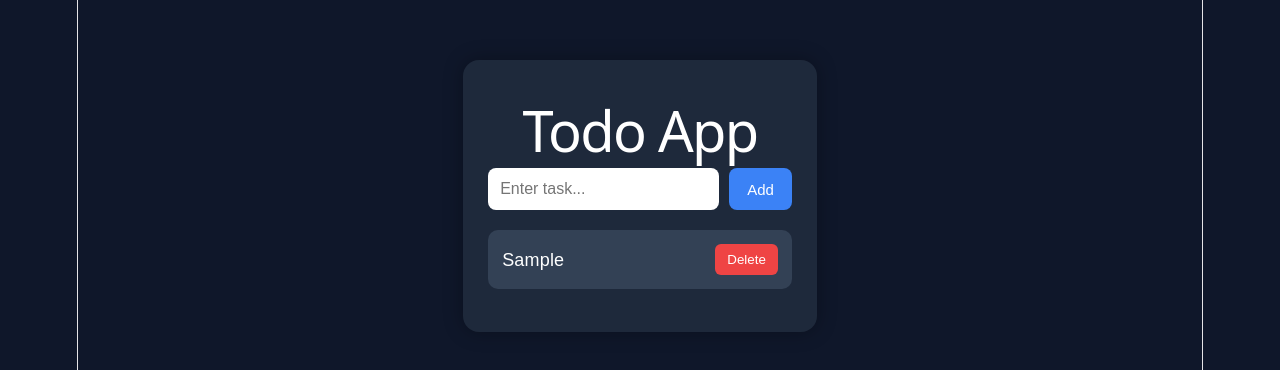
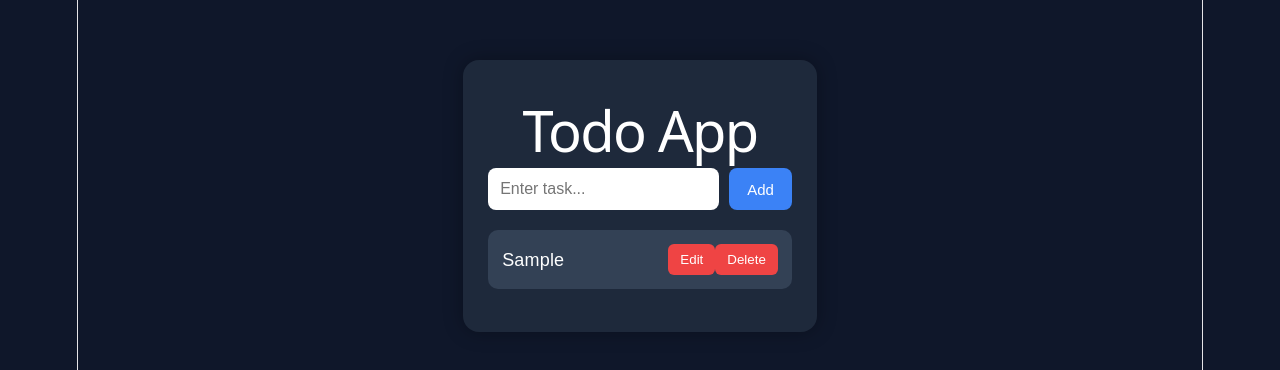
Before and after one commit to Rohit-hub-coder/react-todo-app, a React (Vite) app: page / in a window 1280 px wide. Both pictures are taken after typing "Sample" into the empty fields and a click on the button "Add". Shown: the top 370 px of the page. Built offline with nearby package versions, Linux system fonts and the light colour scheme.

Commit message:
Added task editing functionality

```diff
--- a/src/App.jsx
+++ b/src/App.jsx
@@ -3,6 +3,8 @@ import "./App.css";
 
 function App() {
  const [task, setTask] = useState("");
+const [editId, setEditId] = useState(null);
+const [editText, setEditText] = useState("");
 
   const [todos, setTodos] = useState(() => {
     const savedTodos = localStorage.getItem("todos");
@@ -32,14 +34,17 @@ function App() {
     setTodos(todos.filter((todo) => todo.id !== id));
   };
 
-  const toggleComplete = (id) => {
+const saveEdit = (id) => {
   setTodos(
     todos.map((todo) =>
       todo.id === id
-          ? { ...todo, completed: !todo.completed }
+        ? { ...todo, text: editText }
         : todo
     )
   );
+
+  setEditId(null);
+  setEditText("");
 };
 
   return (
@@ -63,13 +68,39 @@ function App() {
       key={todo.id}
       className={todo.completed ? "done" : ""}
     >
+      {editId === todo.id ? (
+        <>
+          <input
+            value={editText}
+            onChange={(e) => setEditText(e.target.value)}
+          />
+
+          <button onClick={() => saveEdit(todo.id)}>
+            Save
+          </button>
+        </>
+      ) : (
+        <>
           <span onClick={() => toggleComplete(todo.id)}>
             {todo.text}
           </span>
 
+          <div>
+            <button
+              onClick={() => {
+                setEditId(todo.id);
+                setEditText(todo.text);
+              }}
+            >
+              Edit
+            </button>
+
             <button onClick={() => deleteTask(todo.id)}>
               Delete
             </button>
+          </div>
+        </>
+      )}
     </li>
   ))}
 </ul>
```
Lines whose indentation alone changed are shown as unchanged.
